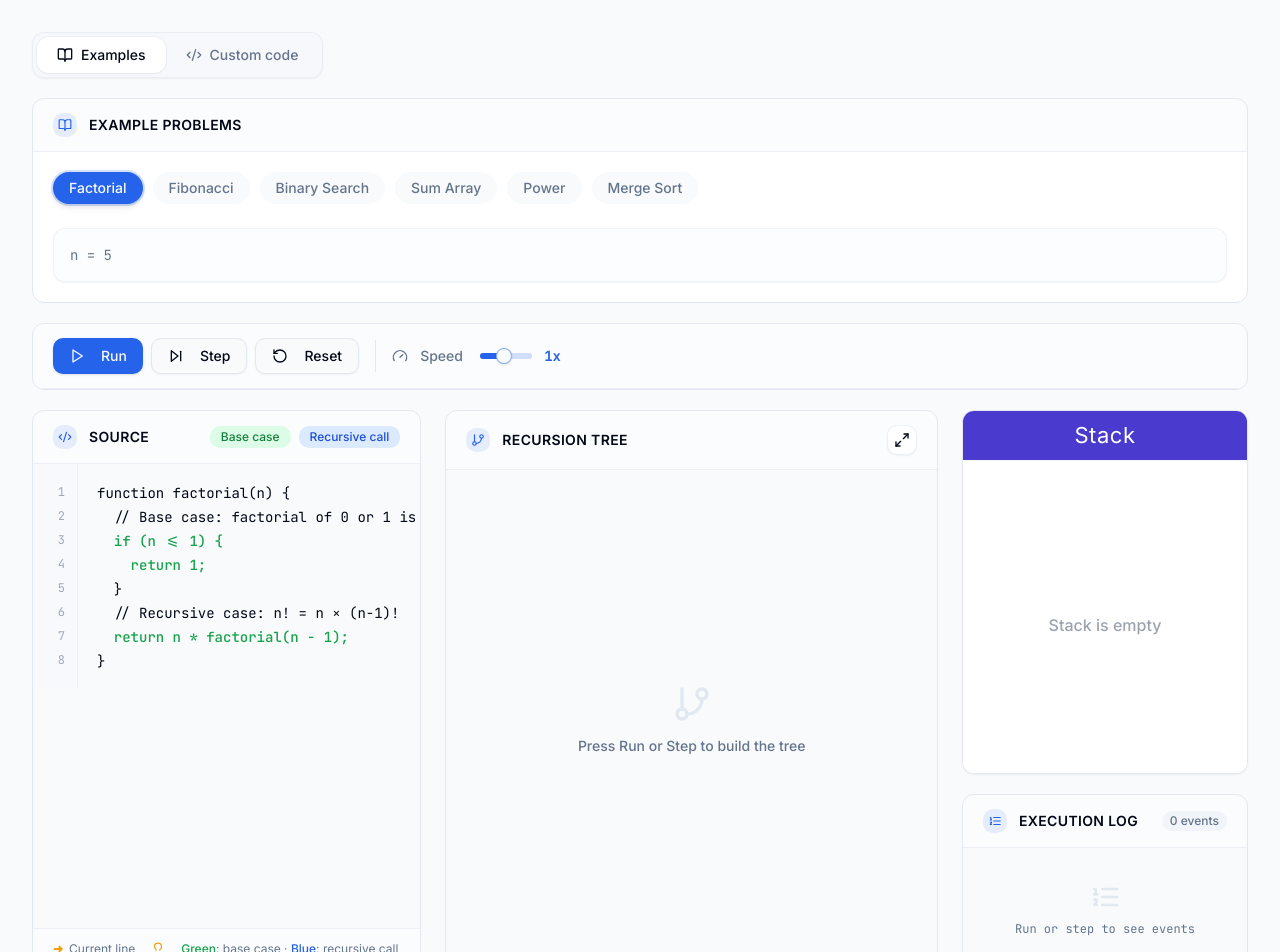
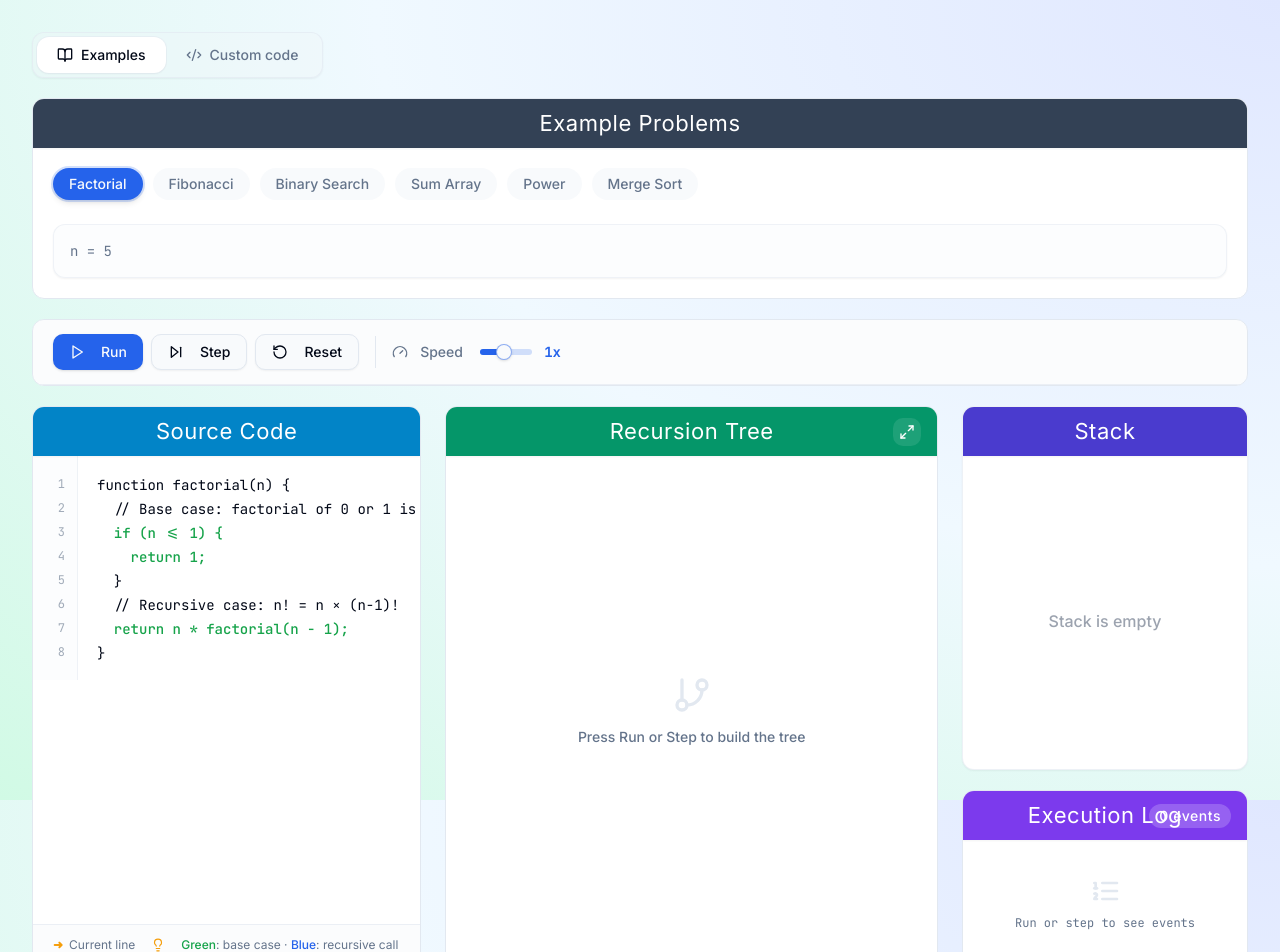
Before and after one commit to yuvnex/Recursion_Visualizer, a React (Vite) app: page / in a window 1280 px wide. Shown: the top 952 px of the page. Built offline with nearby package versions, Linux system fonts and the light colour scheme.

Commit message:
feat: Updated To Professional UI

```diff
--- a/src/components/recursion/CallStack.jsx
+++ b/src/components/recursion/CallStack.jsx
@@ -13,12 +13,12 @@ export default function CallStack({ stack, currentNodeId, executionPhase }) {
   }, [stack]);
 
   return (
-    <div className="flex h-full flex-col bg-white relative w-full overflow-hidden shadow-sm border border-gray-200 rounded-lg">
+    <div className="flex h-full flex-col bg-card relative w-full overflow-hidden shadow-sm border border-border/60 rounded-xl">
       <div className="bg-[#4a3bce] text-white text-center py-2 text-[22px] tracking-wide font-sans z-10 shadow-sm">
         Stack
       </div>
 
-      <div className="flex-1 overflow-y-auto bg-white px-5 py-6 flex flex-col-reverse justify-start gap-4 scrollbar-hide [&::-webkit-scrollbar]:hidden [-ms-overflow-style:none] [scrollbar-width:none]">
+      <div className="flex-1 overflow-y-auto bg-transparent px-5 py-6 flex flex-col-reverse justify-start gap-4 scrollbar-hide [&::-webkit-scrollbar]:hidden [-ms-overflow-style:none] [scrollbar-width:none]">
         {stack.length === 0 && (
           <div className="flex-1 flex items-center justify-center text-gray-400 font-medium">
             Stack is empty
@@ -35,11 +35,6 @@ export default function CallStack({ stack, currentNodeId, executionPhase }) {
         <div ref={topRef} />
       </div>
 
-      {hasParams && (
-        <div className="absolute bottom-0 left-0 bg-[#252526] text-white text-[15px] px-3 py-1.5 font-sans z-20 max-w-full truncate rounded-tr-sm">
-          Variables {Object.entries(topFrame.params).map(([k, v]) => `${k}=${JSON.stringify(v)}`).join(' and ')}
-        </div>
-      )}
     </div>
   )
 }
--- a/src/components/recursion/CodeEditor.jsx
+++ b/src/components/recursion/CodeEditor.jsx
@@ -34,24 +34,11 @@ export default function CodeEditor({ code, onChange, currentLine, isRunning }) {
 
   return (
     <Card className="app-panel flex h-full flex-col overflow-hidden">
-      <div className="app-panel-head flex items-center justify-between">
-        <div className="flex items-center gap-3">
-          <div className="flex h-6 w-6 items-center justify-center rounded-md bg-primary/10 text-primary">
-            <Code2 className="h-3.5 w-3.5" />
-          </div>
-          <span className="text-sm font-semibold tracking-wide uppercase text-foreground">Source</span>
-        </div>
-        <div className="flex gap-2">
-          <Badge variant="secondary" className="bg-green-100 text-green-700 hover:bg-green-100 dark:bg-green-900/30 dark:text-green-400 text-xs font-medium">
-            Base case
-          </Badge>
-          <Badge variant="secondary" className="bg-blue-100 text-blue-700 hover:bg-blue-100 dark:bg-blue-900/30 dark:text-blue-400 text-xs font-medium">
-            Recursive call
-          </Badge>
-        </div>
+      <div className="bg-[#0284c7] text-white text-center py-2 text-[22px] tracking-wide font-sans z-10 shadow-sm relative flex items-center justify-center">
+        <span>Source Code</span>
       </div>
 
-      <div className="flex-1 overflow-auto bg-background scrollbar-hide relative">
+      <div className="flex-1 overflow-auto bg-transparent scrollbar-hide relative">
         <div className="flex relative">
 
           {/* Gutter: line numbers + execution arrow */}
--- a/src/components/recursion/CustomCodePanel.jsx
+++ b/src/components/recursion/CustomCodePanel.jsx
@@ -34,13 +34,8 @@ export default function CustomCodePanel({ onAnalyze, isAnalyzing, error }) {
 
   return (
     <Card className="app-panel overflow-hidden">
-      <div className="app-panel-head flex items-center justify-between">
-        <div className="flex items-center gap-3">
-          <div className="flex h-6 w-6 items-center justify-center rounded-md bg-primary/10 text-primary">
-            <Code className="h-3.5 w-3.5" />
-          </div>
-          <span className="text-sm font-semibold tracking-wide uppercase text-foreground">Custom Java code</span>
-        </div>
+      <div className="bg-[#ea580c] text-white text-center py-2 text-[22px] tracking-wide font-sans z-10 shadow-sm relative flex items-center justify-center">
+        <span>Custom Java Code</span>
       </div>
 
       <div className="space-y-6 p-5 flex flex-col">
--- a/src/components/recursion/ExampleSelector.jsx
+++ b/src/components/recursion/ExampleSelector.jsx
@@ -136,11 +136,8 @@ function merge(left, right) {
 export default function ExampleSelector({ selectedExample, onSelect }) {
   return (
     <Card className="app-panel overflow-hidden">
-      <div className="app-panel-head flex items-center gap-3">
-        <div className="flex h-6 w-6 items-center justify-center rounded-md bg-primary/10 text-primary">
-          <BookOpen className="h-3.5 w-3.5" />
-        </div>
-        <span className="text-sm font-semibold text-foreground tracking-wide uppercase">Example problems</span>
+      <div className="bg-[#334155] text-white text-center py-2 text-[22px] tracking-wide font-sans z-10 shadow-sm relative flex items-center justify-center">
+        <span>Example Problems</span>
       </div>
       <div className="p-5">
 
--- a/src/components/recursion/ExecutionLog.jsx
+++ b/src/components/recursion/ExecutionLog.jsx
@@ -14,15 +14,12 @@ export default function ExecutionLog({ logs }) {
 
   return (
     <Card className="app-panel flex h-full flex-col overflow-hidden">
-      <div className="app-panel-head flex items-center gap-3">
-        <div className="flex h-6 w-6 items-center justify-center rounded-md bg-primary/10 text-primary">
-          <ListOrdered className="h-3.5 w-3.5" />
-        </div>
-        <span className="text-sm font-semibold tracking-wide uppercase text-foreground">Execution log</span>
-        <span className="ml-auto text-xs font-medium text-muted-foreground bg-muted px-2 py-0.5 rounded-full">{logs.length} events</span>
+      <div className="bg-[#7c3aed] text-white text-center py-2 text-[22px] tracking-wide font-sans z-10 shadow-sm relative flex items-center justify-center">
+        <span>Execution Log</span>
+        <span className="absolute right-4 text-sm font-medium bg-white/20 px-2.5 py-0.5 rounded-full">{logs.length} events</span>
       </div>
 
-      <div ref={scrollRef} className="flex-1 space-y-2 overflow-auto bg-background p-3 font-mono text-xs scrollbar-hide">
+      <div ref={scrollRef} className="flex-1 space-y-2 overflow-auto bg-transparent p-3 font-mono text-xs scrollbar-hide">
         <AnimatePresence>
           {logs.map((log, index) => (
             <motion.div
--- a/src/components/recursion/RecursionTree.jsx
+++ b/src/components/recursion/RecursionTree.jsx
@@ -297,28 +297,27 @@ export default function RecursionTree({ nodes, currentNodeId, executionPhase, is
 
   return (
     <Card className="app-panel flex h-full flex-col overflow-hidden">
-      <div className="app-panel-head flex items-center gap-3">
-        <div className="flex h-6 w-6 items-center justify-center rounded-md bg-primary/10 text-primary">
-          <GitBranch className="h-3.5 w-3.5" />
-        </div>
-        <span className="text-sm font-semibold tracking-wide uppercase text-foreground">Recursion tree</span>
+      <div className="bg-[#059669] text-white text-center py-2 text-[22px] tracking-wide font-sans z-10 shadow-sm relative flex items-center justify-center">
+        <span>Recursion Tree</span>
+        <div className="absolute right-4 flex items-center gap-3">
           {treeData && (
-          <span className="ml-auto rounded-full bg-muted px-2.5 py-0.5 font-mono text-xs font-medium text-muted-foreground">
+            <span className="rounded-full bg-white/20 px-2.5 py-0.5 font-mono text-xs font-medium">
               {nodes?.length} calls
             </span>
           )}
           <button
             type="button"
             onClick={onToggleExpand}
-          className={`${treeData ? '' : 'ml-auto '}app-btn-secondary rounded-md p-1.5`}
+            className="bg-white/10 hover:bg-white/20 rounded-md p-1.5 transition-colors"
             aria-label={isExpanded ? 'Minimize recursion tree' : 'Maximize recursion tree'}
             title={isExpanded ? 'Minimize' : 'Maximize'}
           >
             {isExpanded ? <Minimize2 className="h-4 w-4" /> : <Maximize2 className="h-4 w-4" />}
           </button>
         </div>
+      </div>
 
-      <div ref={viewportRef} className="flex-1 overflow-y-auto overflow-x-hidden bg-background p-6">
+      <div ref={viewportRef} className="flex-1 overflow-y-auto overflow-x-hidden bg-transparent p-6">
         <AnimatePresence>
           {treeData ? (
             <div className="flex min-h-full items-start justify-center">
--- a/src/index.css
+++ b/src/index.css
@@ -67,19 +67,20 @@
     @apply scroll-smooth;
   }
   body {
-    @apply bg-background text-foreground antialiased;
+    @apply text-foreground antialiased bg-fixed bg-[radial-gradient(ellipse_at_top_right,_var(--tw-gradient-stops))] from-indigo-100 via-sky-50 to-emerald-100 dark:from-indigo-950 dark:via-slate-900 dark:to-emerald-950;
     font-family: theme('fontFamily.sans');
     font-feature-settings: 'calt' 1, 'liga' 1;
+    min-height: 100vh;
   }
 }
 
 @layer components {
   .app-shell {
-    @apply min-h-screen bg-background text-foreground;
+    @apply min-h-screen text-foreground;
   }
 
   .app-panel {
-    @apply rounded-xl border border-border/60 bg-card shadow-sm;
+    @apply rounded-xl border border-white/60 bg-white/60 shadow-[0_8px_32px_0_rgba(31,38,135,0.05)] backdrop-blur-xl dark:border-white/10 dark:bg-black/40 dark:shadow-[0_8px_32px_0_rgba(0,0,0,0.3)];
   }
 
   .app-panel-head {
```
Lines whose indentation alone changed are shown as unchanged.
